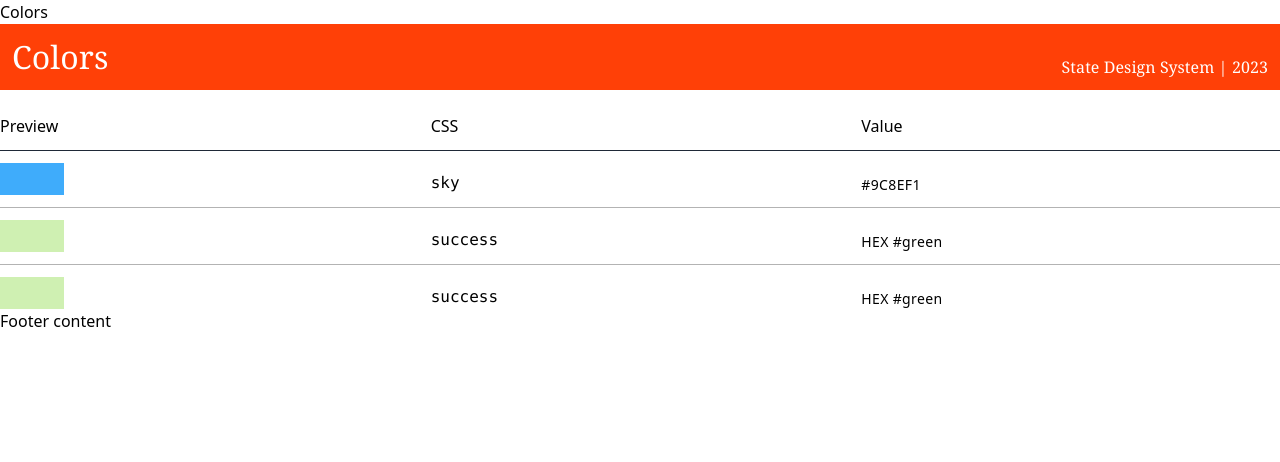
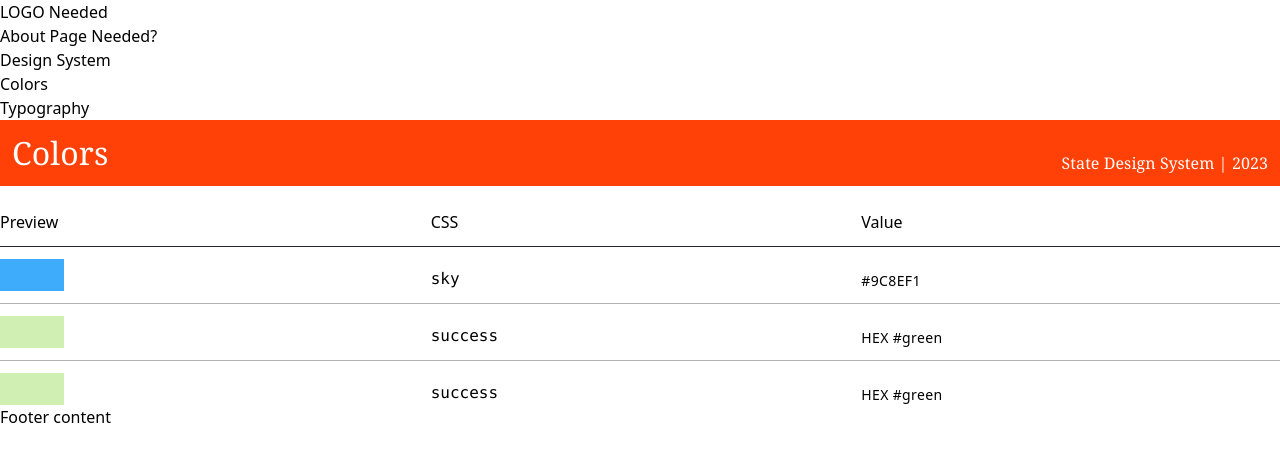
Before and after one commit to johnhoysa/styleguide-react, a React (Create React App) app: page /colors in a window 1280 px wide. Shown: the top 462 px of the page. Built offline with nearby package versions, Linux system fonts and the light colour scheme.

Commit message:
in process of creating typography page

```diff
--- a/src/Layout.js
+++ b/src/Layout.js
@@ -1,4 +1,4 @@
-import { Outlet, Link } from "react-router-dom";
+import { Outlet, Link } from 'react-router-dom';
 
 const Layout = () => {
   return (
@@ -6,8 +6,18 @@ const Layout = () => {
       <div className="flex-container-content">
         <div className="sidebar">
           <ul>
+            <li>LOGO Needed</li>
+            <li>About Page Needed?</li>
             <li>
-              <Link to="/colors">Colors</Link>
+              Design System
+              <ul>
+                <li>
+                  <Link to="/colors">Colors</Link>
+                </li>
+                <li>
+                  <Link to="/typography">Typography</Link>
+                </li>
+              </ul>
             </li>
           </ul>
         </div>
--- /dev/null
+++ b/src/styleguide/Typography.js
@@ -0,0 +1,13 @@
+import React from 'react';
+
+import TitleBar from '../components/TitleBar.js';
+
+const Colors = () => {
+  return (
+    <section>
+      <TitleBar title="Typography" />
+    </section>
+  );
+};
+
+export default Colors;
```
